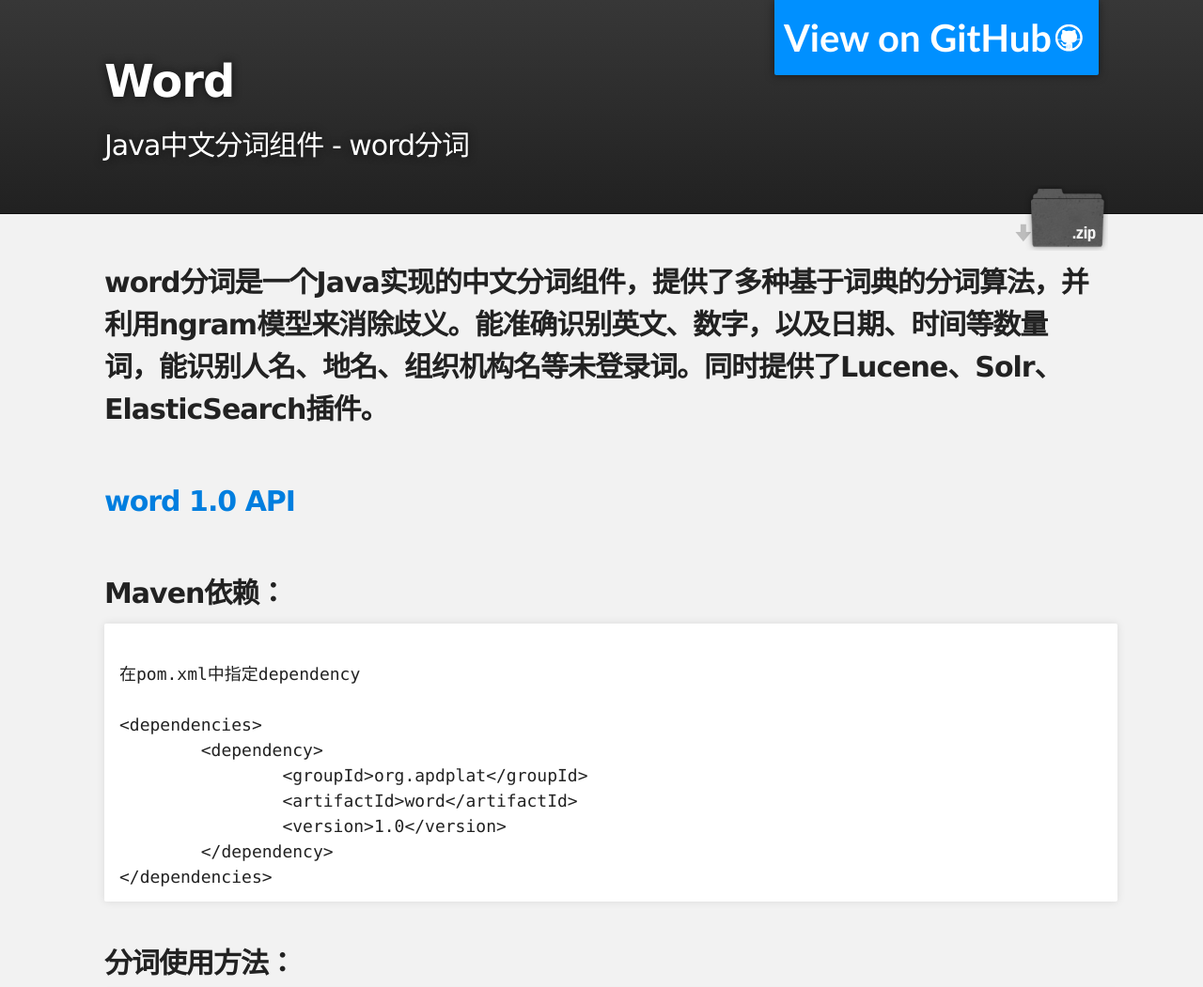
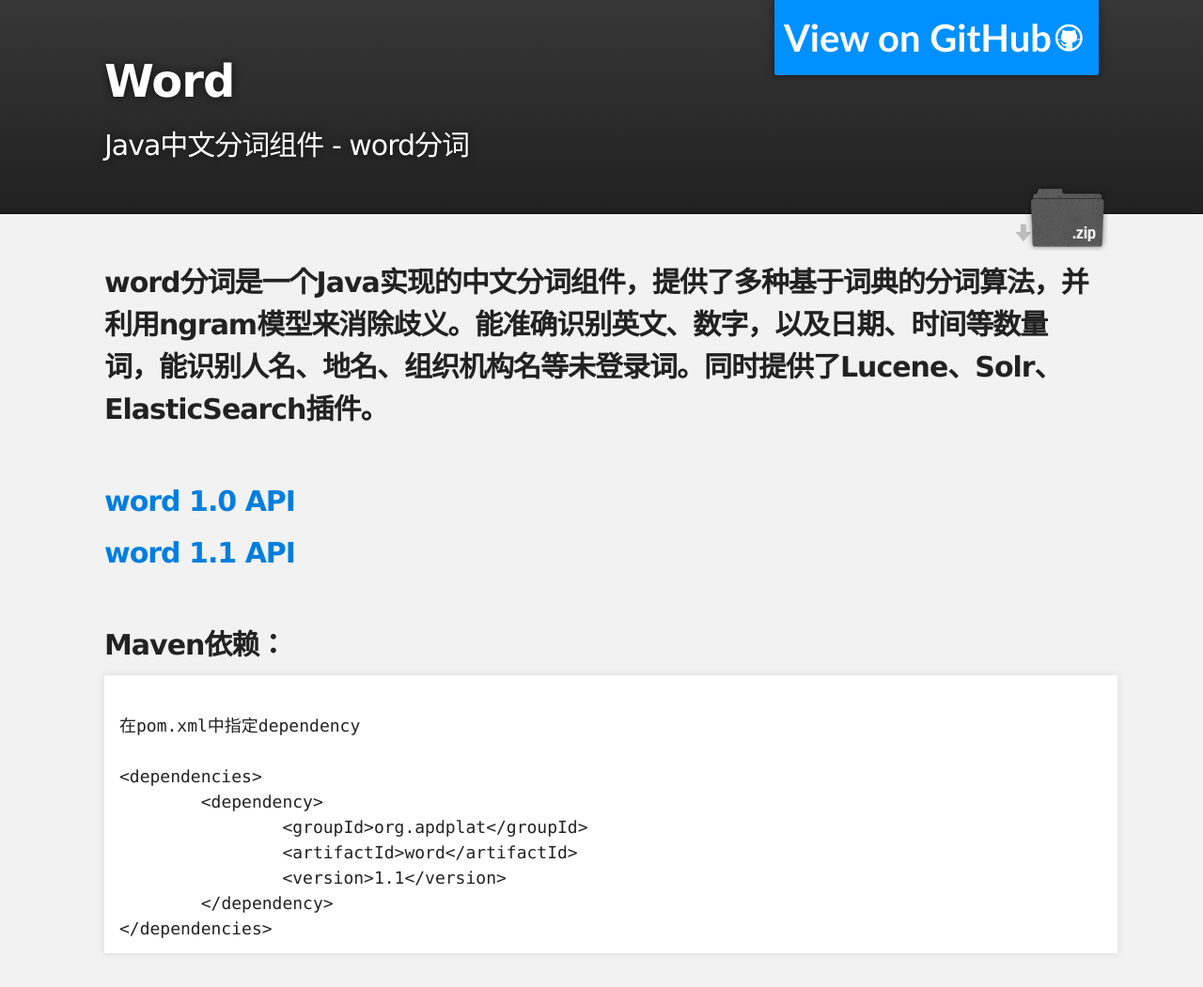
Before and after one commit to ysc/word, a plain HTML site: page index.html in a window 1280 px wide. Shown: the top 1051 px of the page at 94% size. Drawn offline with Linux system fonts and the light colour scheme.

Commit message:
word 1.1 API

```diff
--- a/index.html
+++ b/index.html
@@ -49,6 +49,8 @@
 
 <h3>
 <a name="%E4%B8%8B%E8%BD%BD%E5%9C%B0%E5%9D%80" class="anchor" href="#%E4%B8%8B%E8%BD%BD%E5%9C%B0%E5%9D%80"><span class="octicon octicon-link"></span></a><a target="_blank" href="http://apdplat.org/word/apidocs/1.0/">word 1.0 API</a></h3>
+<h3>
+<a name="%E4%B8%8B%E8%BD%BD%E5%9C%B0%E5%9D%80" class="anchor" href="#%E4%B8%8B%E8%BD%BD%E5%9C%B0%E5%9D%80"><span class="octicon octicon-link"></span></a><a target="_blank" href="http://apdplat.org/word/apidocs/1.1/">word 1.1 API</a></h3>
 
 </br>
 <h3>
@@ -60,7 +62,7 @@
 	&lt;dependency&gt;
 		&lt;groupId&gt;org.apdplat&lt;/groupId&gt;
 		&lt;artifactId&gt;word&lt;/artifactId&gt;
-		&lt;version&gt;1.0&lt;/version&gt;
+		&lt;version&gt;1.1&lt;/version&gt;
 	&lt;/dependency&gt;
 &lt;/dependencies&gt;
 </code></pre>
```
